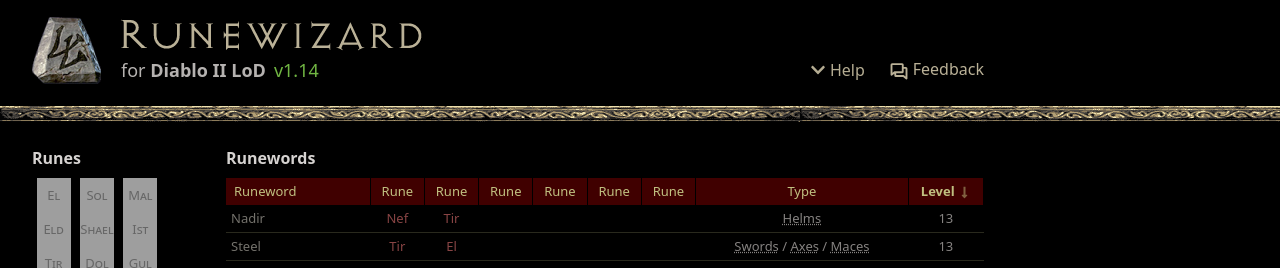
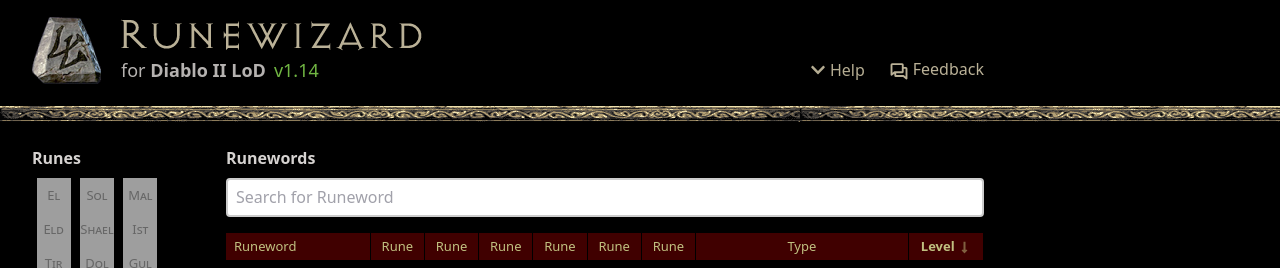
Before and after one commit to fabd/diablo2-runewizard, a Vue app: page / in a window 1280 px wide. Shown: the top 268 px of the page. Built offline with nearby package versions, Linux system fonts and the light colour scheme; grey boxes are pictures that could not be loaded.

Commit message:
Add a searchbar for Runewords (pr #11 by zapobyte)
Cherry-picked changes from @zapobyte PR #11

Co-authored-by: zapobyte <contact@victorz.me>

```diff
--- a/src/assets/styles/main.scss
+++ b/src/assets/styles/main.scss
@@ -154,6 +154,17 @@ div{
   &-h2 {
     @apply text-base font-bold;
     color: #d5d2d0;
+  }
+}
+
+// --------------------------------------------------------------------
+// runeword search box
+// --------------------------------------------------------------------
+.rw-Search {
+  &-input {
+    @apply w-full rounded text-[#444];
+    padding: 0.5rem;
+    border: 2px solid #ccc;
   }
 }
 
--- a/src/components/RunewordsTable.vue
+++ b/src/components/RunewordsTable.vue
@@ -8,6 +8,15 @@
   </div>
 
   <runeword-popup ref="popup" />
+
+  <div class="rw-Search mb-4">
+    <input
+      v-model="searchTitle"
+      type="text"
+      class="rw-Search-input"
+      placeholder="Search for Runeword"
+    />
+  </div>
 
   <table class="rw-Table w-full">
     <thead>
@@ -34,7 +43,7 @@
     </thead>
     <tbody>
       <tr
-        v-for="(item, i) in itemsBySort"
+        v-for="(item, i) in searchedItems"
         :key="i"
         class="rw-Table-tr"
         :class="cssCompleteRuneword(item)"
@@ -117,6 +126,8 @@ export default defineComponent({
         { key: "ttypes", label: "Type" },
         { key: "level", label: "Level" },
       ],
+
+      searchTitle: "",
     };
   },
 
@@ -148,6 +159,17 @@ export default defineComponent({
     /** @return {Runeword[]} */
     items() {
       return runewordsData;
+    },
+
+    /** @return {Runeword[]} */
+    searchedItems() {
+      const list = this.itemsBySort;
+      const newList = list.filter((item) => {
+        return item.title
+          .toLowerCase()
+          .includes(this.searchTitle.toLowerCase());
+      });
+      return newList;
     },
 
     /** @return {Runeword[]} */
```
